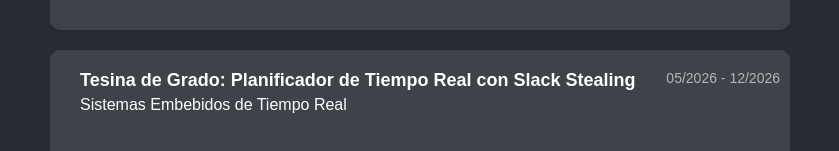
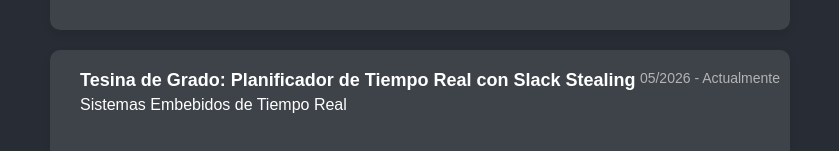
Before and after one commit to ValentinoVerdi/mi-portafolio, a React (Create React App) app: page / in a window 1280 px wide. Shown: the part 722-873 px from the top of the page, without its empty margins (220-1059 px from the left). Built offline with nearby package versions, Linux system fonts and the light colour scheme.

Commit message:
agregado el icono de arca

```diff
--- /dev/null
+++ b/src/components/icons/ARCAIcon.tsx
@@ -0,0 +1,21 @@
+import React from "react";
+
+const ARCAIcon = () => (
+  <svg role="img" viewBox="0 0 24 24" xmlns="http://www.w3.org/2000/svg">
+    <title>ARCA</title>
+    <path
+      fill="#6CACE4"
+      fillRule="evenodd"
+      d="M4 2h10l4 4v16H4z M14 2v4h4z M6.5 10h8v1.3h-8z M6.5 13h8v1.3h-8z M6.5 16h5v1.3h-5z"
+    />
+    <path fill="#FFFFFF" d="M21.20 18.00 A4.20 4.20 0 1 1 12.80 18.00 A4.20 4.20 0 1 1 21.20 18.00 Z" />
+    <path
+      fill="#6CACE4"
+      fillRule="evenodd"
+      d="M21.20 18.00 A4.20 4.20 0 1 1 12.80 18.00 A4.20 4.20 0 1 1 21.20 18.00 Z M20.10 18.00 A3.10 3.10 0 1 0 13.90 18.00 A3.10 3.10 0 1 0 20.10 18.00 Z"
+    />
+    <path fill="#1B4F8C" d="M15.0 18.0 L16.5 19.6 L19.3 16.2 L18.5 15.4 L16.5 17.8 L15.8 17.1 Z" />
+  </svg>
+);
+
+export default ARCAIcon;
--- a/src/data.tsx
+++ b/src/data.tsx
@@ -1,5 +1,6 @@
 import AndroidStudioIcon from "./components/icons/AndroidStudio.tsx";
 import AngularIcon from "./components/icons/Angular.tsx";
+import ARCAIcon from "./components/icons/ARCAIcon.tsx";
 import BinanceIcon from "./components/icons/BinanceIcon.tsx";
 import CplusplusIcon from "./components/icons/Cplusplus.tsx";
 import ESP32Icon from "./components/icons/ESP32.tsx";
@@ -70,7 +71,7 @@ export const portfolioData = {
         "Dashboard financiero en tiempo real con métricas de ventas del día y comparativas históricas (día/semana/mes), valorización de stock, sincronizado mediante API con Binance para trazabilidad y conciliación exacta de transacciones y transferencias.",
         "Panel de Administración con seguimiento de pedidos de clientes, stock, equipos en servicio técnico, registro y reportes de gastos (personales y del local), e integración fiscal con la API de ARCA para la emisión automatizada de facturas electrónicas.",
         "Módulo de Reportes con gráficos analíticos de negocio (Top 5 productos más vendidos, costo real en regalos entregados, entre otros) para la toma de decisiones.",
-        "Sistema inteligente de Comprobantes integrado con la API de Meta (WhatsApp): un bot conectado a un número recibe comprobantes de pago de cualquier banco y los parsea y almacena automáticamente.",
+        "Sistema inteligente de Comprobantes integrado con la API de Meta (WhatsApp): un bot conectado a un número recibe comprobantes de pago de cualquier banco, los parsea, almacena y los reenvía al whatsapp de la financiera automáticamente.",
         "Gestión avanzada de Inventario con impresión automática de etiquetas térmicas (nombre, código de barra y precio) mediante integración con impresora térmica NexusPOS X-NX 460U.",
         "Sincronización en tiempo real con un catálogo externo (vía API): cada alta, modificación o baja de productos en el inventario (así como el descuento de stock automático tras concretar una venta) impacta y actualiza de forma directa la aplicación orientada a los clientes desarrollada por terceros.",
         "Módulo de Ventas con generación automática de facturas ARCA (ventas y compras de bienes usados) en caso de ser necesarias y lectura por pistola de código de barras para carga rápida de productos.",
@@ -83,10 +84,10 @@ export const portfolioData = {
         { logo: NextjsIcon, name: "Next.js" },
         { logo: NodejsIcon, name: "Node.js" },
         { logo: FirebaseIcon, name: "Firebase" },
-        { logo: MetaIcon, name: "Meta" },
-        { logo: OpenAIIcon, name: "OpenAI" },
-        { logo: BinanceIcon, name: "Binance" },
-        // { logo: BinanceIcon, name: "ARCA" },
+        { logo: MetaIcon, name: "Meta API" },
+        { logo: OpenAIIcon, name: "OpenAI API" },
+        { logo: BinanceIcon, name: "Binance API" },
+        { logo: ARCAIcon, name: "ARCA API" },
       ],
       images: [
         "/iphones1.png",
@@ -105,7 +106,7 @@ export const portfolioData = {
     },
     {
       title: "El Mundo del Celular - CRM & AI Chatbot Omnicanal",
-      date: "04/2026 - En desarrollo",
+      date: "04/2026 - Actualmente",
       role: "Full stack",
       responsibilities: [
         "Desarrollo de un CRM omnicanal y chatbot inteligente integrado con la API de Meta para la recepción centralizada de mensajes de WhatsApp e Instagram (incluyendo respuestas a historias).",
@@ -119,8 +120,8 @@ export const portfolioData = {
         { logo: NodejsIcon, name: "Node.js" },
         { logo: ReactIcon, name: "React" },
         { logo: FirebaseIcon, name: "Firebase" },
-        { logo: MetaIcon, name: "Meta" },
-        { logo: OpenAIIcon, name: "Openai" },
+        { logo: MetaIcon, name: "Meta API" },
+        { logo: OpenAIIcon, name: "OpenAI API" },
       ],
       images: [
         "/chatbot1.png",
@@ -177,7 +178,7 @@ export const portfolioData = {
     {
       degree: "Tesina de Grado: Planificador de Tiempo Real con Slack Stealing",
       institution: "Sistemas Embebidos de Tiempo Real",
-      year: "05/2026 - 12/2026",
+      year: "05/2026 - Actualmente",
       projects: [
         "Programación del algoritmo de Slack Stealing (SS) en lenguaje C++ utilizando el IDE de Arduino sobre un microcontrolador ESP32.",
         "Implementación de una Tarea Planificadora (ST) heterogénea orientado a eventos sobre FreeRTOS, administrando el tiempo ocioso y optimizando el tiempo de respuesta de las Tareas de No Tiempo Real (TNTR) sin comprometer los vencimientos de las Tareas de Tiempo Real (TTR).",
```
